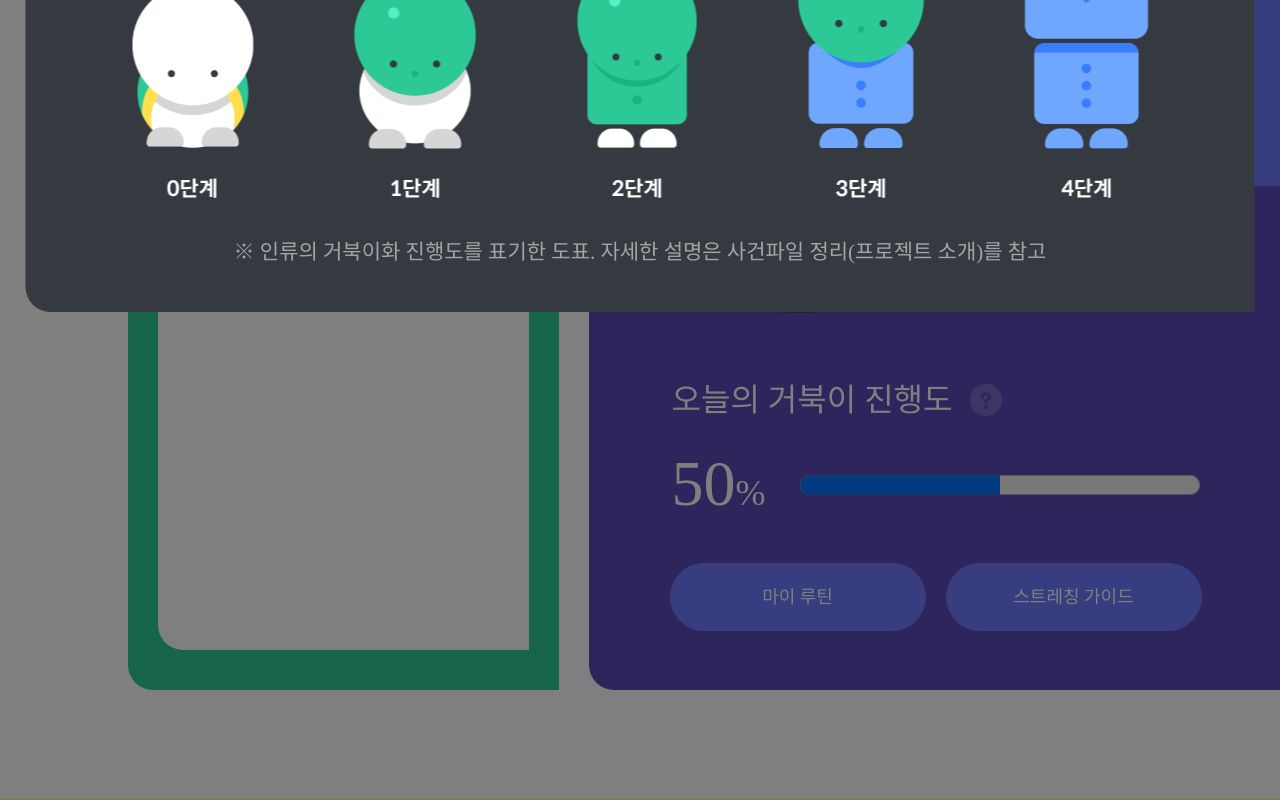
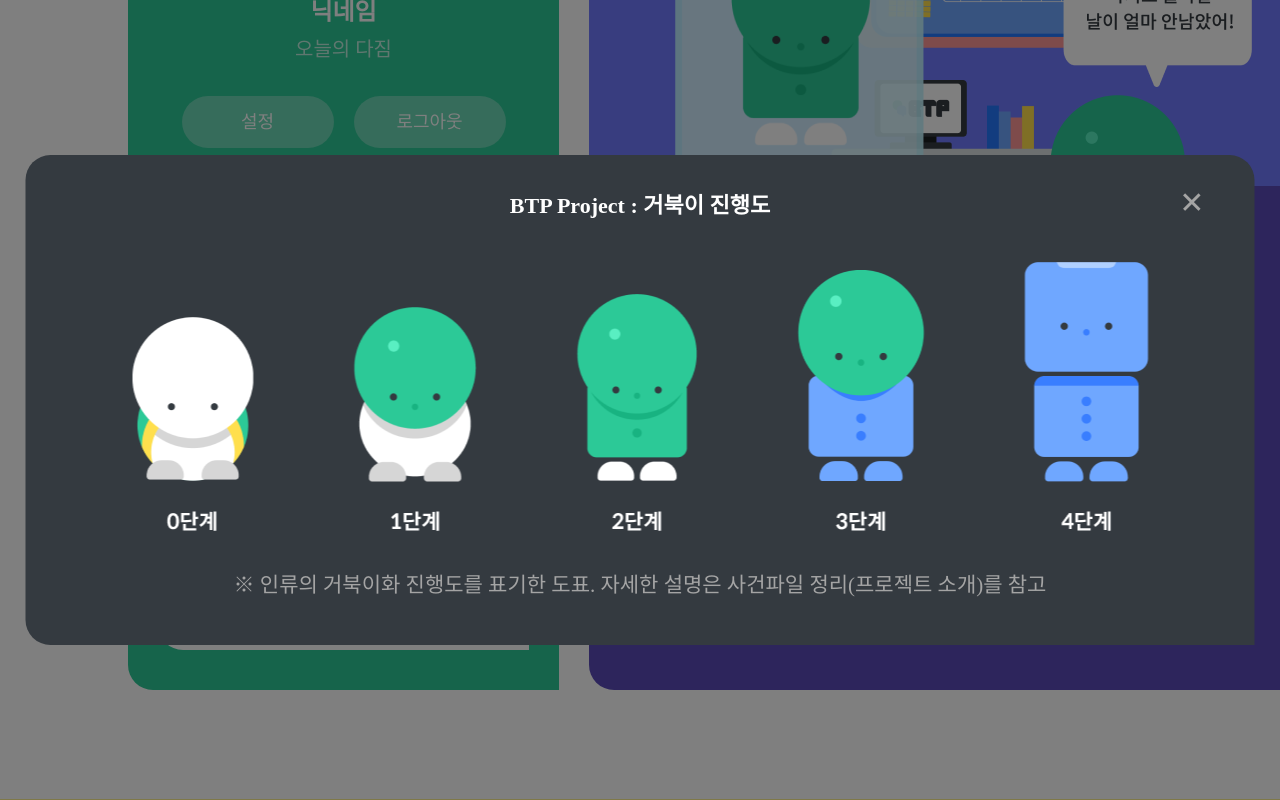
Before and after one commit to turtle-engineers/BTP_ui, a Vue app: page /account in a window 1280 px wide. Both pictures are taken after a click on the button 977 px from the left and 981 px from the top of the page. Shown: the part 581-1381 px from the top of the page. Built offline with nearby package versions, Linux system fonts and the light colour scheme; no server answers; a web font is replaced by a local one.

Commit message:
Update modalTurtle.scss

```diff
--- a/src/assets/scss/components/modalTurtle.scss
+++ b/src/assets/scss/components/modalTurtle.scss
@@ -19,12 +19,14 @@
 }
 .content {
   text-align: center;
-  position: absolute;
   // max-width: 1229px;
   width: 1229px;
   height: 490px;
-  position: absolute;
-  top: 75vh;
+  // position: absolute;
+  // top: 75vh;
+  // left: 50%;
+  position: fixed;
+  top: 50%;
   left: 50%;
   -webkit-transform: translate(-50%,-50%);
   transform: translate(-50%,-50%);
```
